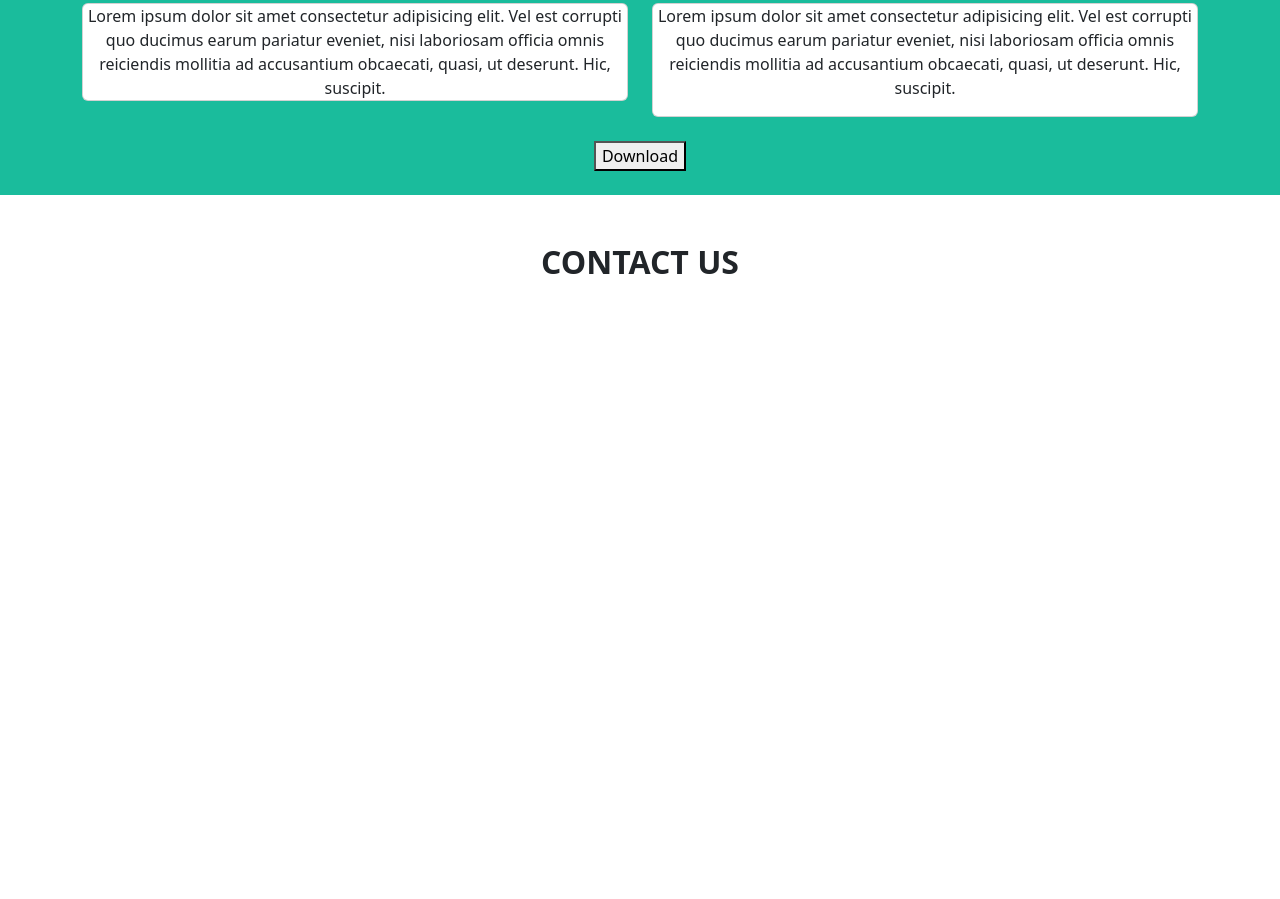
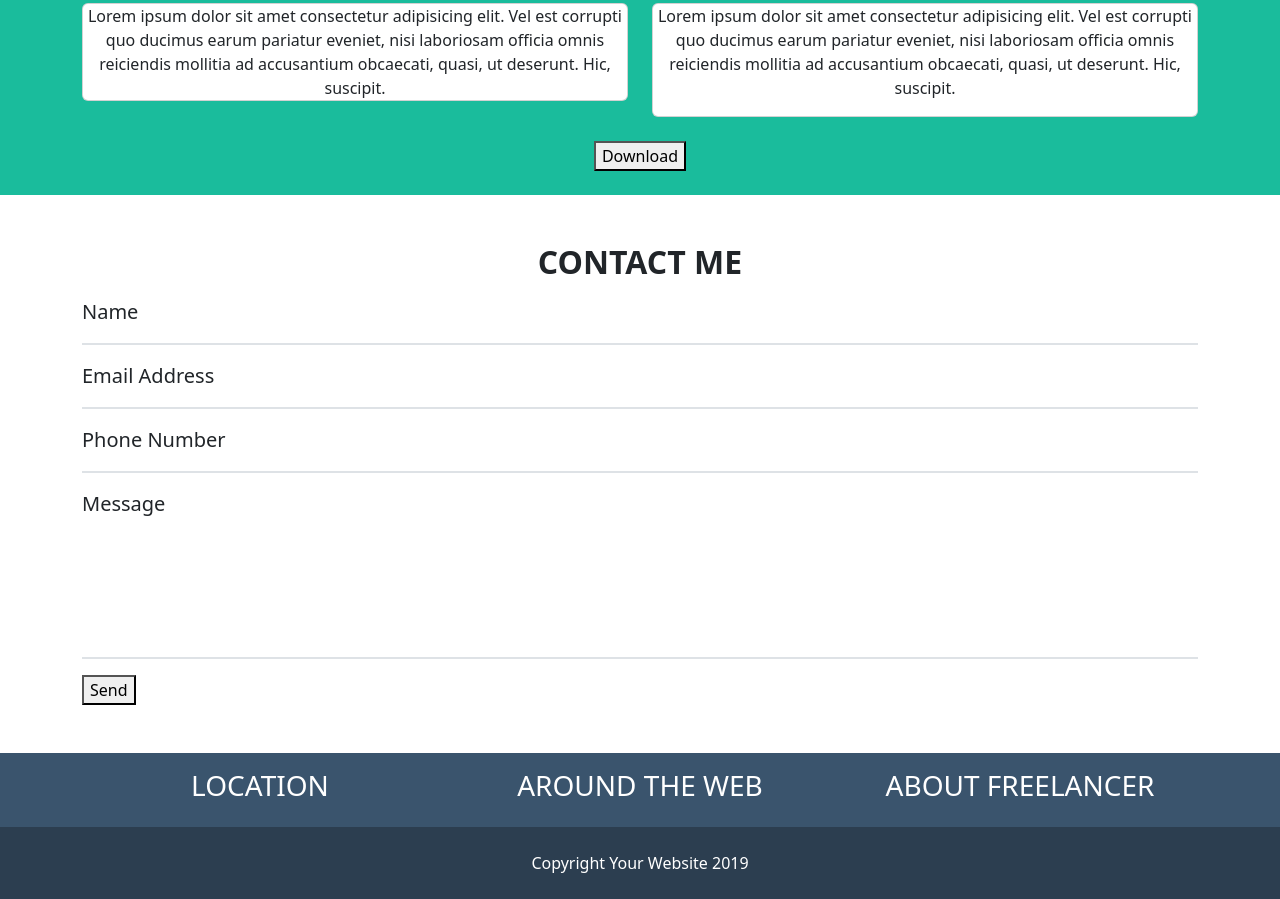
Before and after one commit to mielecarmine/html-css-bootstrap-freelancer, a plain HTML site: page index.html in a window 1280 px wide. Shown: the part 476-1375 px from the top of the page. Before the commit the page ends 821 px from the top, so only its background shows below. Drawn offline with nearby package versions, Linux system fonts and the light colour scheme.

Commit message:
Completed structure

```diff
--- a/css/style.css
+++ b/css/style.css
@@ -45,3 +45,7 @@ main section:nth-child(odd) {
   height: 80px;
   border: 2px solid black;
 }
+
+.message {
+  height: 170px;
+}
--- a/index.html
+++ b/index.html
@@ -117,10 +117,52 @@
       <!-- CONTACT US SECTION -->
       <section class="mb-4 p-4">
         <div class="container text-center">
-          <h2 class="fs-2 fw-bold mb-3">CONTACT US</h2>
+          <h2 class="fs-2 fw-bold mb-3">CONTACT ME</h2>
+          <div class="d-flex pb-3 border-bottom border-2 fs-5 mt-3">Name</div>
+          <div class="d-flex pb-3 border-bottom border-2 fs-5 mt-3">
+            Email Address
+          </div>
+          <div class="d-flex pb-3 border-bottom border-2 fs-5 mt-3">
+            Phone Number
+          </div>
+          <div class="message d-flex pb-5 border-bottom border-2 fs-5 mt-3">
+            Message
+          </div>
+          <button class="d-flex mt-3">Send</button>
         </div>
       </section>
       <!-- END OF CONTACT US SECTION -->
     </main>
+    <!-- END OF MAIN -->
+
+    <footer>
+      <section class="blue white">
+        <div class="container text-center">
+          <div class="row">
+            <div class="col justify-content-center">
+              <div class="content p-3">
+                <h3>LOCATION</h3>
+              </div>
+            </div>
+            <div class="col justify-content-center">
+              <div class="content p-3">
+                <h3>AROUND THE WEB</h3>
+              </div>
+            </div>
+            <div class="col justify-content-center">
+              <div class="content p-3">
+                <h3>ABOUT FREELANCER</h3>
+              </div>
+            </div>
+          </div>
+        </div>
+      </section>
+
+      <section class="header-color white">
+        <div class="container text-center">
+          <div class="p-4">Copyright Your Website 2019</div>
+        </div>
+      </section>
+    </footer>
   </body>
 </html>
```
